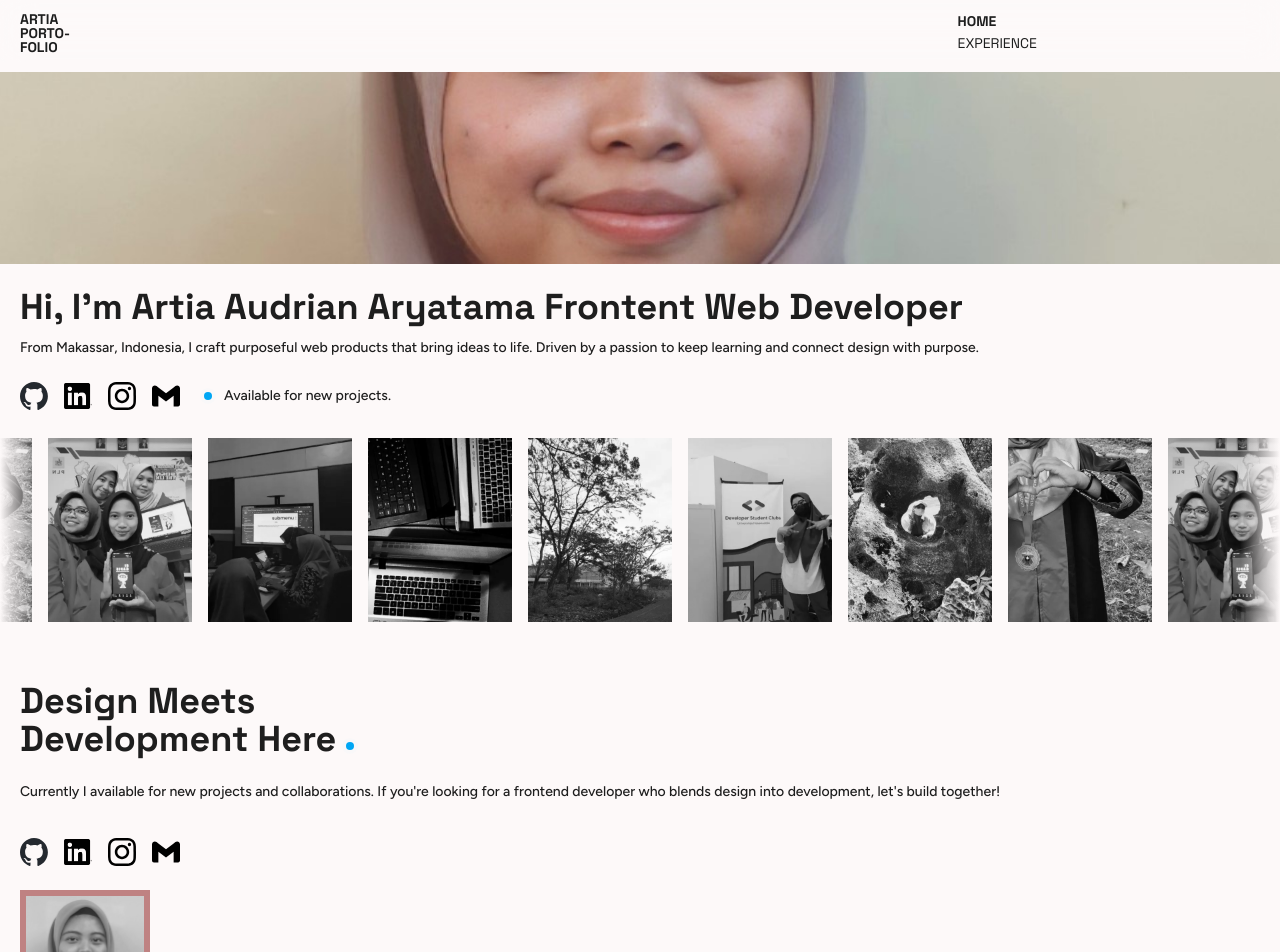
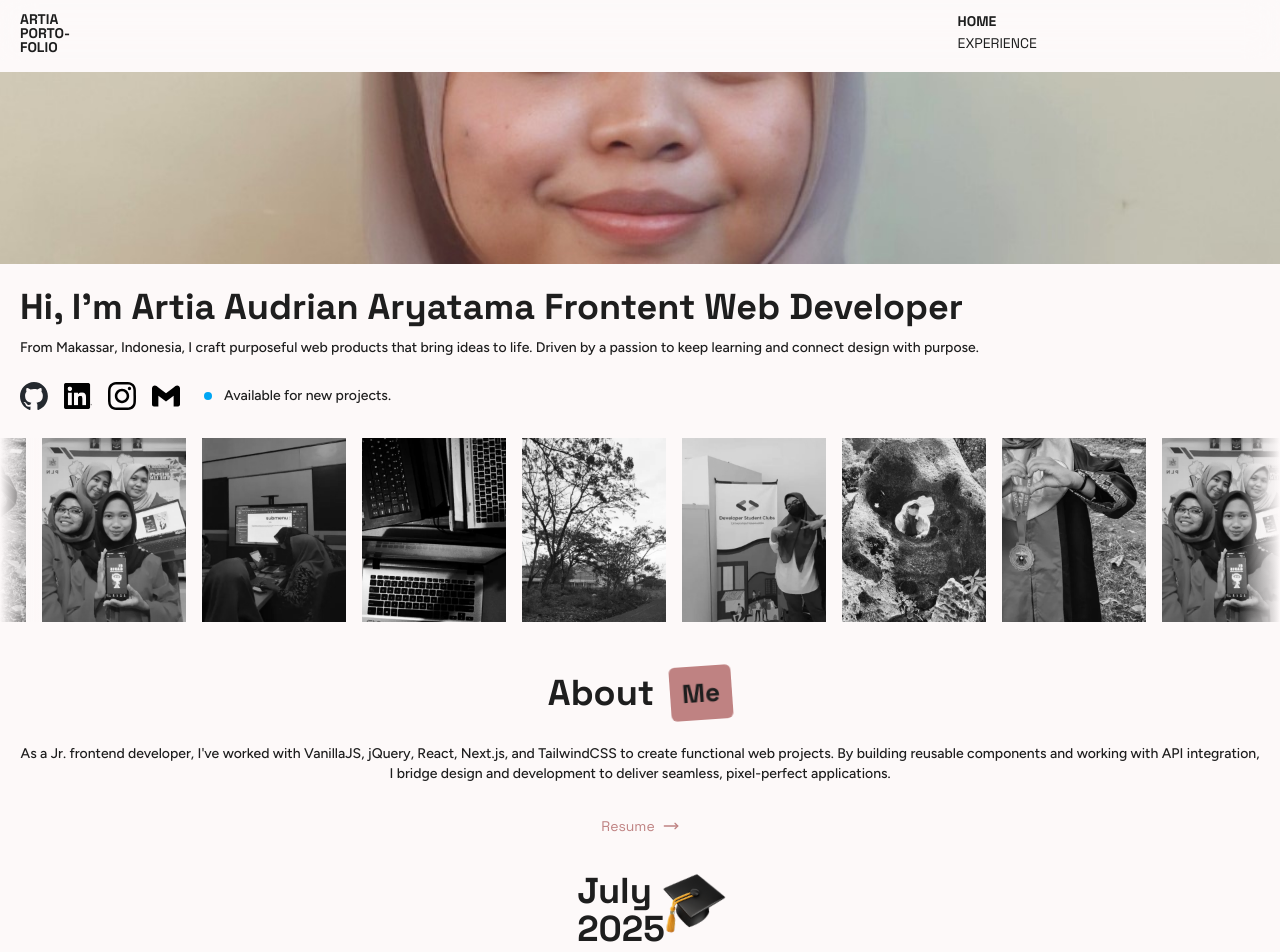
Before and after one commit to artyaaryatama/artia-portofolio, a Next.js app: page / in a window 1280 px wide. Shown: the top 952 px of the page. Built offline with nearby package versions, Linux system fonts and the light colour scheme.

Commit message:
add about and grad section

```diff
--- a/app/page.tsx
+++ b/app/page.tsx
@@ -1,5 +1,7 @@
-import HomeHero from "@/components/hero/HomeHero";
+import HomeHero from "@/components/home/HomeHero";
 import MarqueeImg from "@/components/MarqueeImg";
+import About from "@/components/home/About";
+import Graduate from "@/components/home/Graduate";
 
 export default function Home() {
   return (
@@ -9,6 +11,14 @@ export default function Home() {
     ">
       <HomeHero />
       <MarqueeImg />
+      <div className="
+        mt-4
+        flex flex-col
+        gap-7
+      ">
+        <About />
+        <Graduate />
+      </div>
     </div>
   );
 }
--- /dev/null
+++ b/components/home/About.tsx
@@ -0,0 +1,52 @@
+import { Button } from "../ui/button"
+import Link from "next/link"
+import { MoveRight } from "lucide-react"
+
+export default function About(){
+
+  return (
+    <div className="layout-gap
+      flex flex-col gap-6 items-center
+    ">
+      <div className="flex items-center gap-4">
+        <h2 className=" font-space-grotesk
+          text-4xl font-bold leading-[38px]
+        ">
+          About
+        </h2>
+
+        <div className="bg-primary px-3 py-2 -rotate-4 rounded-sm">
+          <h2 className=" font-space-grotesk
+            text-[26px] font-bold leading-[38px]
+          ">Me</h2>
+        </div>
+      </div>
+
+      <div>
+        <p className="font-figtree text-center
+          text-sm leading-5
+        ">
+          As a Jr. frontend developer, I&apos;ve worked with VanillaJS, jQuery, React, Next.js, and TailwindCSS to create functional web projects. By building reusable components and working with API integration, I bridge design and development to deliver seamless, pixel-perfect applications.
+        </p>
+      </div>
+
+      <div>
+        <Button
+          variant={'linkNoUnderline'}
+          className="
+            text-sm
+          "
+        >
+          <Link
+            href={'/'}
+
+            className="flex items-center gap-2"
+          >
+            Resume
+            <MoveRight className="w-4 h-2" />
+          </Link>
+        </Button>
+      </div>
+    </div>
+  )
+}
--- /dev/null
+++ b/components/home/Graduate.tsx
@@ -0,0 +1,39 @@
+import Image from "next/image"
+
+export default function Graduate(){
+
+  return (
+    // pl-2 for centering manual the title due to graduation cap image div width cannot resizing independently without affecting the size of the Image
+   <div className="layout-gap
+    flex flex-col gap-6 items-center
+   ">
+
+    <div className="flex  gap-2 relative pl-8.5">
+      <div className="">
+        <h3 className="font-space-grotesk
+          text-4xl font-bold leading-[38px]
+        ">July <span className="block ">2025</span></h3>
+      </div>
+
+      <div className=" relative w-16">
+        <Image
+          src="/icons/grad-cap.png"
+          alt="graduation cap"
+          width={100}
+          height={100}
+          className="w-16 absolute top-0 -left-3 rotate-8"
+
+        />
+      </div>
+
+    </div>
+    <div>
+      <p className="font-figtree text-center
+         text-sm leading-5
+      ">
+        Graduated with a Bachelor&apos;s degree in Informatics Engineering from Hasanuddin University, Makassar, South Sulawesi, Indonesia.
+      </p>
+    </div>
+   </div>
+  )
+}
--- a/components/ui/button.tsx
+++ b/components/ui/button.tsx
@@ -20,6 +20,7 @@ const buttonVariants = cva(
         ghost:
           "hover:bg-accent hover:text-accent-foreground dark:hover:bg-accent/50 justify-center",
         link: "text-foreground underline-offset-4 hover:underline justify-left leading-[18px]",
+        linkNoUnderline: "text-primary hover:bg-primary hover:text-foreground",
       },
       size: {
         default: "h-9 px-4 py-2 has-[>svg]:px-3",
```
Also changed, not shown: components/home/HomeHero.tsx (renamed from components/hero/HomeHero.tsx), public/icons/grad-cap.png (added).
